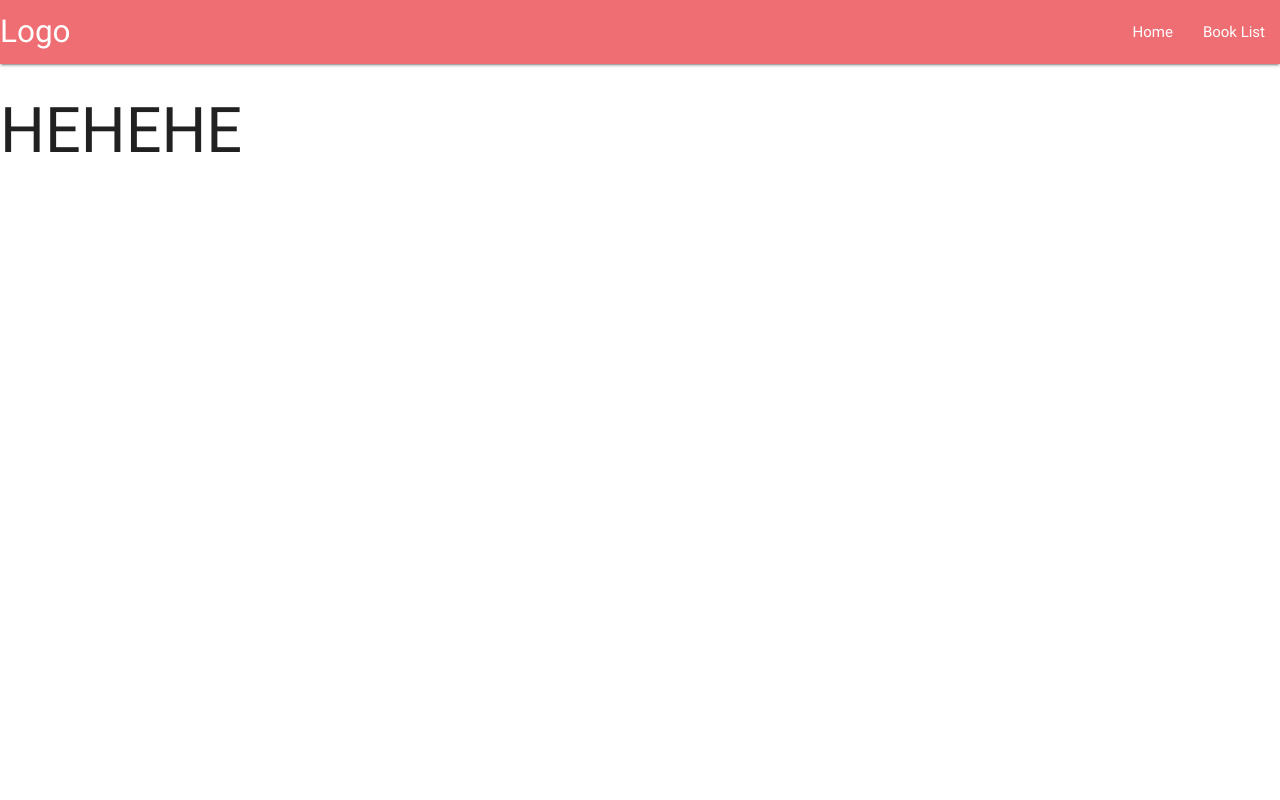
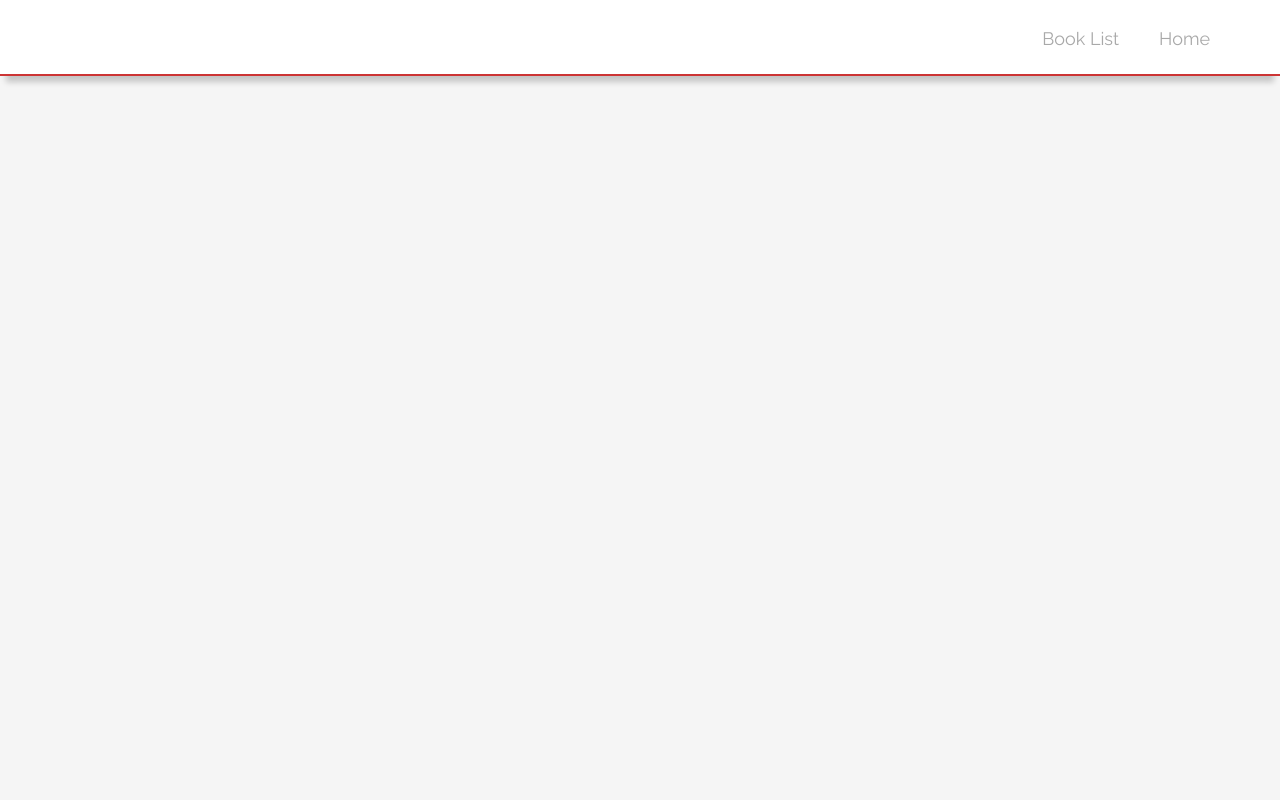
Before and after one commit to bthari/book-recommender, a Django app: template retrieve/templates/index.html in a window 1280 px wide. Run offline with Django 3.2, Linux system fonts and the light colour scheme; the template is opened without the code that fills it, so the values that code supplies are empty; some libraries are stand-ins or nearby versions.

Commit message:
finished navbar

```diff
--- /dev/null
+++ b/retrieve/static/css/styles.css
@@ -0,0 +1,57 @@
+html, body {
+    font-family: 'Raleway', sans-serif;
+    height: 100%;
+    margin: 0;
+    background: whitesmoke;
+}
+
+.nav-wrapper {
+    display: flex;
+    flex-direction: column;
+    justify-content: center;
+    position: absolute;
+    width: 100%;
+    list-style: none;
+    background: white;
+    font-size: 18px;
+    align-content: center;
+    border-bottom:2px solid #CC3434;
+    box-shadow: 0 12px 6px -6px rgba(0,0,0, .2);
+}
+
+.nav-wrapper ul {
+    padding-right: 50px;
+    -webkit-margin-before: 0em;
+    -webkit-margin-after: 0em;
+    -webkit-margin-start: 0px;
+    -webkit-margin-end: 0px;
+    -webkit-padding-start: 0px;
+}
+
+.nav-wrapper ul li {
+    list-style: none;
+    position: relative;
+    float: right;
+    line-height: 70px;
+    background: inherit;
+    text-align: center;
+    border-top: 4px solid white;
+}
+
+.nav-wrapper ul li a{
+    color: darkgrey;
+    position: relative;
+    display: block;
+    padding: 0 20px;
+    line-height: inherit;
+    text-decoration: none;
+}
+
+
+.nav-wrapper ul li a:hover{
+    color: #141414;
+}
+
+.nav-wrapper ul li:hover{
+    border-top: 4px solid #CC3434;
+}
--- a/retrieve/templates/base.html
+++ b/retrieve/templates/base.html
@@ -2,29 +2,25 @@
 <html lang="en">
 <head>
     <meta charset="UTF-8">
-    <!--Import Google Icon Font-->
-    <link href="https://fonts.googleapis.com/icon?family=Material+Icons" rel="stylesheet">
-    <!--Import materialize.css-->
-    <link type="text/css" rel="stylesheet" href="https://cdnjs.cloudflare.com/ajax/libs/materialize/0.100.2/css/materialize.min.css"  media="screen,projection"/>
+    <!--Import Google Font-->
+    <link href="https://fonts.googleapis.com/css?family=Raleway" rel="stylesheet">
 
-    {% block title %}<title>Local Library</title>{% endblock %}
+    {% load static %}
+    <link rel="stylesheet" href="{% static 'css/styles.css' %}">
+
+    {% block title %}<title>Library</title>{% endblock %}
 </head>
 <body>
-    <script type="text/javascript" src="https://code.jquery.com/jquery-3.2.1.min.js"></script>
-    <script type="text/javascript" src="https://cdnjs.cloudflare.com/ajax/libs/materialize/0.100.2/js/materialize.min.js"></script>
-
     <nav>
         <div class="nav-wrapper">
-            <a href="#" class="brand-logo">Logo</a>
             {% block navbar %}
-            <ul id="nav-mobile" class="right hide-on-med-and-down">
+            <ul>
                 <li><a href="#">Home</a></li>
                 <li><a href="#">Book List</a></li>
             </ul>
             {% endblock %}
         </div>
     </nav>
-
     {% block content %}<!-- default content text (typically empty) -->{% endblock %}
 </body>
 </html>
--- a/retrieve/templates/index.html
+++ b/retrieve/templates/index.html
@@ -1,5 +1,14 @@
 {% extends "base.html" %}
 
 {% block content %}
-<h1>HEHEHE</h1>
+<div class="row">
+    <form class="col s12">
+        <div class="row">
+            <div class="input-field col s8">
+                <input placeholder="Insert Books' Title" id="query" type="text" class="validate">
+                <label for="query">Search Similar Book</label>
+            </div>
+        </div>
+    </form>
+</div>
 {% endblock %}
```
Also changed, not shown: retrieve/static/css/style.css (deleted).
